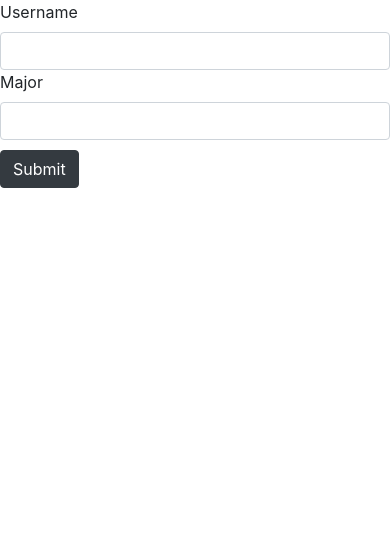
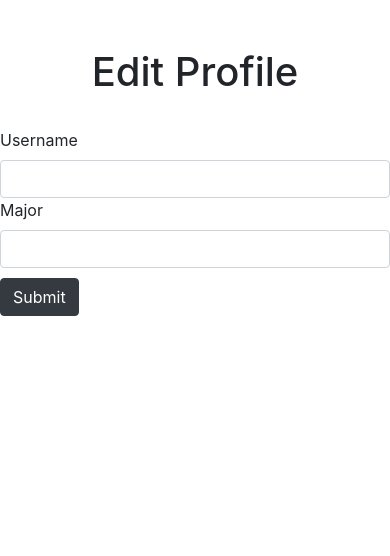
Before and after one commit to jgb4ub/study-buddies, a Django app: page /editprofile/ in a window 390 px wide. Shown: the part 56-612 px from the top of the page. Run offline with Django 3.2, Linux system fonts and the light colour scheme; some libraries are stand-ins or nearby versions.

Commit message:
updated UI

```diff
--- a/StudyForum/templates/studyforum/edit_profile.html
+++ b/StudyForum/templates/studyforum/edit_profile.html
@@ -15,22 +15,26 @@
 </head>
 <body>
 <div class = "col-md-4"></div>
-
+<br><br>
+<h1 class="label label-default mx-auto">Edit Profile</h1>
+<br>
 <form action = "{% url 'studyforum:profile_editor' id=user.id %}" method = "post">
     {% csrf_token %}
     <div class="row column-positioning">
-        <div class="col-md-6">
+        <div class="col-md-6 mx-auto">
             <label>Username</label>
             <input type="text" class="form-control" id="subject-area" name="username">
         </div>
-        <div class="col-md-6">
+    </div>
+    <div class="row column-positioning">
+        <div class="col-md-6 mx-auto">
             <label>Major</label>
             <input type="text" class="form-control" id="subject-area" name="major">
         </div>
     </div>
     <div class="row check-box-row">
-        <div class="col-md-6">
-            <button type="submit" style="margin-top:10px" class="btn btn-dark" id="submit-question-button" name="submit-question-button">Submit</button>
+        <div class="col-md-6 mx-auto">
+            <button type="submit" style="margin-top:10px" class="btn btn-dark float-left" id="submit-question-button" name="submit-question-button">Submit</button>
         </div>
     </div>
 </form>
--- a/teamInnovators/settings.py
+++ b/teamInnovators/settings.py
@@ -9,7 +9,7 @@ https://docs.djangoproject.com/en/1.11/topics/settings/
 For the full list of settings and their values, see
 https://docs.djangoproject.com/en/1.11/ref/settings/
 """
-import django_heroku
+#import django_heroku
 import os
 from pathlib import Path
 from twilio.rest import Client
@@ -156,7 +156,7 @@ AUTHENTICATION_BACKENDS = [
 #   import django_heroku
 #   django_heroku.settings(locals())
 
-django_heroku.settings(locals(),test_runner=False)
+#django_heroku.settings(locals(),test_runner=False)
 SITE_ID = 1
 
 
```
